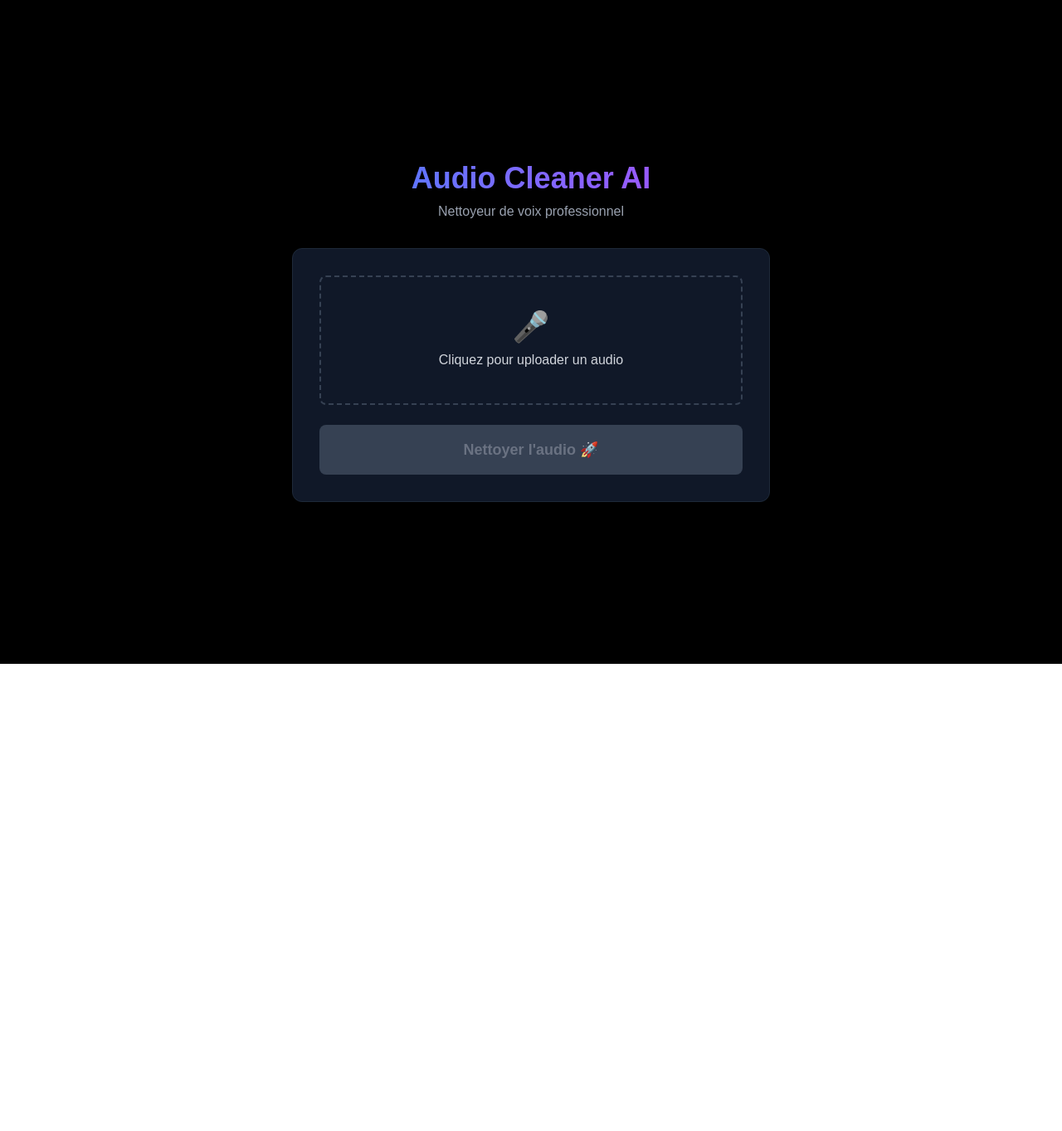
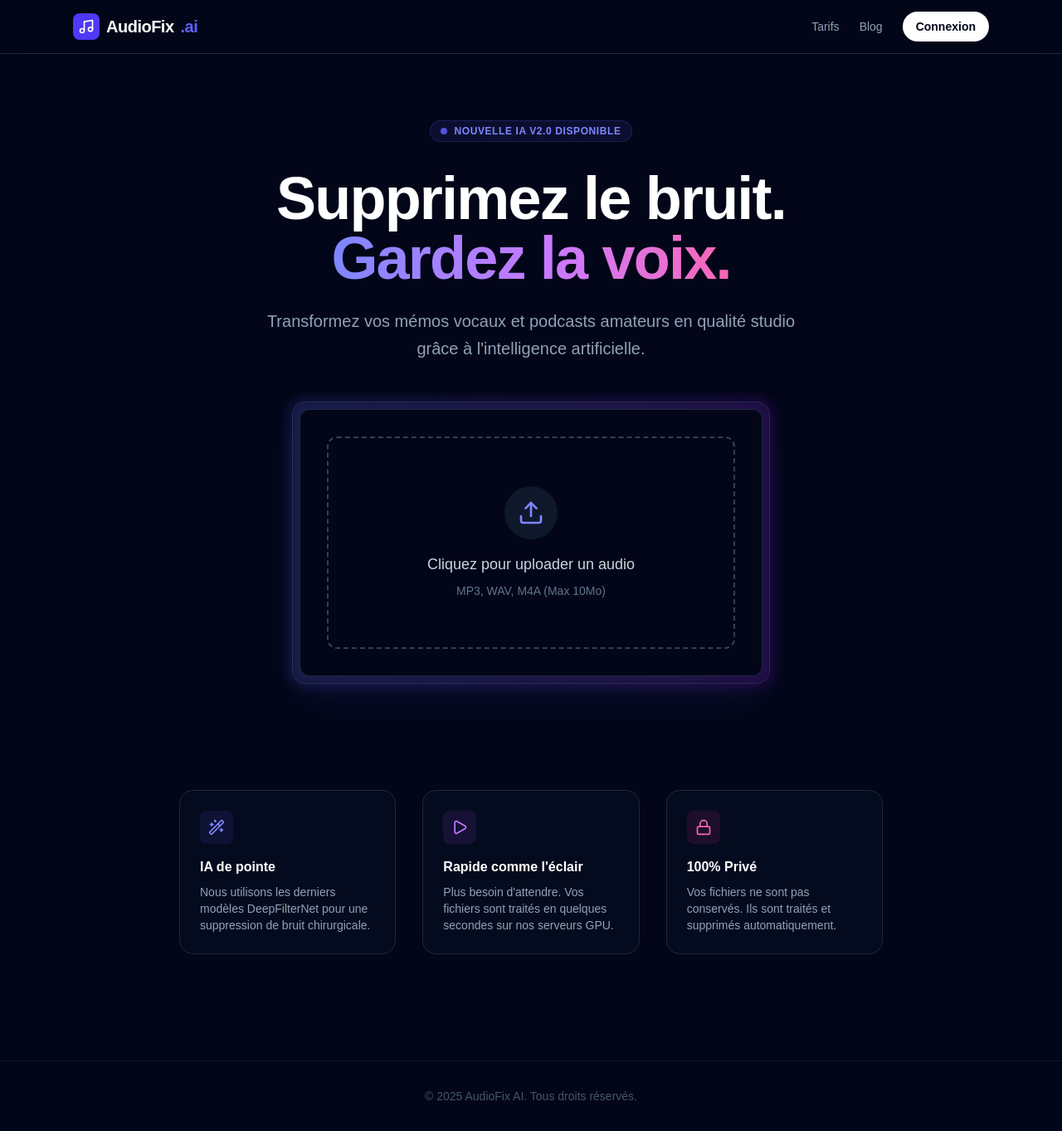
Before and after one commit to mohadzfr/audio-cleaner-saas, a Next.js app: page / in a window 1280 px wide. Shown: the whole page at 83% size. Before the commit the page ends 800 px from the top, so only its background shows below. Built offline with nearby package versions, Linux system fonts and the light colour scheme.

Commit message:
Nouveau Design Pro

```diff
--- a/app/page.tsx
+++ b/app/page.tsx
@@ -1,6 +1,7 @@
 "use client";
 
 import { useState } from "react";
+import { Upload, Wand2, Play, Download, CheckCircle2, Music, Lock } from "lucide-react";
 
 export default function Home() {
   const [file, setFile] = useState<File | null>(null);
@@ -35,7 +36,6 @@ export default function Home() {
       const data = await response.json();
 
       if (response.ok) {
-        // Si c'est un objet, on le stringify, sinon on prend tel quel
         let finalUrl = data.cleanedUrl;
         if (typeof finalUrl === 'object') {
             finalUrl = JSON.stringify(finalUrl);
@@ -51,83 +51,174 @@ export default function Home() {
     }
   };
 
-  // Fonction pour vérifier si c'est un format qu'on peut jouer
-  const isPlayable = result && (result.startsWith("http") || result.startsWith("data:audio"));
+  return (
+    <main className="min-h-screen bg-slate-950 text-white selection:bg-indigo-500 selection:text-white">
 
-  return (
-    <main className="min-h-screen bg-black text-white flex flex-col items-center justify-center p-4">
-      <div className="max-w-xl w-full space-y-8">
+      {/* --- NAVBAR --- */}
+      <nav className="border-b border-slate-800 bg-slate-950/50 backdrop-blur-md sticky top-0 z-50">
+        <div className="max-w-6xl mx-auto px-6 h-16 flex items-center justify-between">
+          <div className="flex items-center gap-2 font-bold text-xl tracking-tight">
+            <div className="w-8 h-8 bg-indigo-600 rounded-lg flex items-center justify-center">
+              <Music className="w-5 h-5 text-white" />
+            </div>
+            AudioFix<span className="text-indigo-500">.ai</span>
+          </div>
+          <div className="hidden md:flex items-center gap-6 text-sm font-medium text-slate-400">
+            <span className="hover:text-white cursor-pointer transition-colors">Tarifs</span>
+            <span className="hover:text-white cursor-pointer transition-colors">Blog</span>
+            <button className="px-4 py-2 bg-white text-slate-950 rounded-full hover:bg-slate-200 transition-colors font-semibold">
+              Connexion
+            </button>
+          </div>
+        </div>
+      </nav>
 
-        {/* Header */}
-        <div className="text-center">
-          <h1 className="text-4xl font-bold bg-gradient-to-r from-blue-500 to-purple-500 bg-clip-text text-transparent">
-            Audio Cleaner AI
-          </h1>
-          <p className="mt-2 text-gray-400">Nettoyeur de voix professionnel</p>
+      {/* --- HERO SECTION --- */}
+      <div className="max-w-4xl mx-auto px-6 pt-20 pb-32 text-center">
+
+        <div className="inline-flex items-center gap-2 px-3 py-1 rounded-full bg-indigo-500/10 border border-indigo-500/20 text-indigo-400 text-xs font-bold uppercase tracking-wider mb-8">
+          <span className="w-2 h-2 rounded-full bg-indigo-500 animate-pulse"></span>
+          Nouvelle IA v2.0 Disponible
         </div>
 
-        {/* Zone Upload */}
-        <div className="bg-gray-900 p-8 rounded-xl border border-gray-800 text-center shadow-2xl">
-          <div className="mb-6">
-            <label className={`cursor-pointer block w-full p-10 border-2 border-dashed rounded-lg transition-all ${file ? 'border-green-500 bg-green-900/10' : 'border-gray-700 hover:border-blue-500 hover:bg-gray-800'}`}>
-              <div className="text-4xl mb-2">{file ? "✅" : "🎤"}</div>
-              <span className="text-gray-300 font-medium">
-                {file ? file.name : "Cliquez pour uploader un audio"}
+        <h1 className="text-5xl md:text-7xl font-extrabold tracking-tight mb-6">
+          Supprimez le bruit.<br />
+          <span className="bg-gradient-to-r from-indigo-400 via-purple-400 to-pink-400 bg-clip-text text-transparent">
+            Gardez la voix.
           </span>
+        </h1>
+
+        <p className="text-slate-400 text-lg md:text-xl mb-12 max-w-2xl mx-auto leading-relaxed">
+          Transformez vos mémos vocaux et podcasts amateurs en qualité studio grâce à l'intelligence artificielle.
+        </p>
+
+        {/* --- UPLOAD CARD --- */}
+        <div className="bg-slate-900/50 border border-slate-800 p-2 rounded-2xl shadow-2xl shadow-indigo-500/10 backdrop-blur-sm max-w-xl mx-auto relative group">
+
+          {/* Glow Effect derrière la boite */}
+          <div className="absolute -inset-1 bg-gradient-to-r from-indigo-500 to-purple-600 rounded-2xl blur opacity-20 group-hover:opacity-40 transition duration-1000"></div>
+
+          <div className="relative bg-slate-950 rounded-xl p-8 border border-slate-800">
+
+            {!file && !loading && !result && (
+              <label className="flex flex-col items-center justify-center h-64 border-2 border-dashed border-slate-700 rounded-xl cursor-pointer hover:border-indigo-500 hover:bg-slate-900/50 transition-all group">
+                <div className="p-4 bg-slate-900 rounded-full mb-4 group-hover:scale-110 transition-transform">
+                  <Upload className="w-8 h-8 text-indigo-400" />
+                </div>
+                <p className="text-lg font-medium text-slate-300">Cliquez pour uploader un audio</p>
+                <p className="text-sm text-slate-500 mt-2">MP3, WAV, M4A (Max 10Mo)</p>
                 <input type="file" accept="audio/*" onChange={handleFileChange} className="hidden" />
               </label>
+            )}
+
+            {file && !loading && !result && (
+              <div className="text-center py-10">
+                <div className="w-16 h-16 bg-green-500/10 rounded-full flex items-center justify-center mx-auto mb-4">
+                  <Music className="w-8 h-8 text-green-500" />
                 </div>
+                <h3 className="text-xl font-bold text-white mb-1 truncate px-4">{file.name}</h3>
+                <p className="text-slate-500 text-sm mb-8">Prêt à être nettoyé</p>
 
                 <button
                   onClick={cleanAudio}
-            disabled={loading || !file}
-            className={`w-full py-4 rounded-lg font-bold text-lg transition-all transform hover:scale-[1.02] ${
-              loading || !file
-                ? "bg-gray-700 cursor-not-allowed text-gray-500"
-                : "bg-gradient-to-r from-blue-600 to-purple-600 text-white shadow-lg shadow-purple-900/50"
-            }`}
+                  className="w-full py-4 bg-indigo-600 hover:bg-indigo-500 text-white rounded-xl font-bold text-lg transition-all shadow-lg shadow-indigo-900/20 flex items-center justify-center gap-2"
                 >
-            {loading ? "Nettoyage IA en cours..." : "Nettoyer l'audio 🚀"}
+                  <Wand2 className="w-5 h-5" />
+                  Nettoyer l'audio maintenant
                 </button>
-        </div>
 
-        {/* Erreur */}
-        {error && (
-          <div className="p-4 bg-red-900/50 border border-red-500 rounded text-red-200 text-center">
-            🚨 {error}
+                <button
+                  onClick={() => setFile(null)}
+                  className="mt-4 text-sm text-slate-500 hover:text-white underline"
+                >
+                  Changer de fichier
+                </button>
               </div>
             )}
 
-        {/* Résultat Final */}
+            {loading && (
+              <div className="text-center py-12">
+                <div className="relative w-20 h-20 mx-auto mb-6">
+                  <div className="absolute inset-0 border-4 border-slate-800 rounded-full"></div>
+                  <div className="absolute inset-0 border-4 border-indigo-500 rounded-full border-t-transparent animate-spin"></div>
+                </div>
+                <h3 className="text-xl font-bold text-white mb-2">L'IA travaille...</h3>
+                <p className="text-slate-400">Suppression du souffle et du bruit de fond</p>
+              </div>
+            )}
+
             {result && (
-          <div className="p-8 bg-gray-900 border border-green-500/50 rounded-xl mt-8 animate-fade-in shadow-2xl shadow-green-900/20">
-            <h3 className="text-green-400 font-bold mb-6 text-center text-xl">✨ Audio Nettoyé avec Succès !</h3>
+              <div className="text-center py-6">
+                <div className="w-16 h-16 bg-green-500 rounded-full flex items-center justify-center mx-auto mb-6 shadow-lg shadow-green-500/20 animate-bounce-slow">
+                  <CheckCircle2 className="w-8 h-8 text-white" />
+                </div>
+                <h3 className="text-2xl font-bold text-white mb-2">C'est prêt !</h3>
+                <p className="text-slate-400 mb-8">Votre audio est propre comme un sou neuf.</p>
 
-            {isPlayable ? (
-                <div className="space-y-6">
-                    {/* Le Lecteur Audio */}
-                    <audio controls src={result} className="w-full h-12 rounded-lg" />
+                <div className="bg-slate-900 p-4 rounded-xl border border-slate-800 mb-6">
+                  <audio controls src={result} className="w-full h-10" />
+                </div>
 
-                    {/* Bouton Télécharger */}
-                    <div className="text-center">
+                <div className="flex gap-3">
                   <a
                     href={result}
-                            download="mon-audio-propre.wav"
-                            className="inline-flex items-center px-6 py-3 bg-green-600 hover:bg-green-500 rounded-lg text-white font-bold transition-colors shadow-lg"
+                    download="audio-clean.wav"
+                    className="flex-1 py-3 bg-white text-slate-950 rounded-xl font-bold hover:bg-slate-200 transition-colors flex items-center justify-center gap-2"
                   >
-                            📥 Télécharger le fichier
+                    <Download className="w-4 h-4" />
+                    Télécharger
                   </a>
+                  <button
+                    onClick={() => { setFile(null); setResult(null); }}
+                    className="px-4 py-3 border border-slate-700 rounded-xl hover:bg-slate-800 transition-colors text-slate-300"
+                  >
+                    Nouveau
+                  </button>
                 </div>
               </div>
-            ) : (
-                <div className="text-yellow-500 text-center break-words text-xs">
-                    Format reçu non reconnu : {result.substring(0, 50)}...
+            )}
+
+            {error && (
+              <div className="mt-6 p-4 bg-red-500/10 border border-red-500/20 rounded-xl flex items-center gap-3 text-red-400">
+                <div className="w-2 h-2 bg-red-500 rounded-full"></div>
+                {error}
               </div>
             )}
           </div>
-        )}
+        </div>
+
+        {/* --- FEATURES --- */}
+        <div className="grid md:grid-cols-3 gap-8 mt-32 text-left">
+          <div className="p-6 rounded-2xl bg-slate-900/30 border border-slate-800 hover:border-indigo-500/30 transition-colors">
+            <div className="w-10 h-10 bg-indigo-500/10 rounded-lg flex items-center justify-center mb-4">
+              <Wand2 className="w-5 h-5 text-indigo-400" />
+            </div>
+            <h3 className="font-bold text-white mb-2">IA de pointe</h3>
+            <p className="text-slate-400 text-sm">Nous utilisons les derniers modèles DeepFilterNet pour une suppression de bruit chirurgicale.</p>
+          </div>
+          <div className="p-6 rounded-2xl bg-slate-900/30 border border-slate-800 hover:border-purple-500/30 transition-colors">
+            <div className="w-10 h-10 bg-purple-500/10 rounded-lg flex items-center justify-center mb-4">
+              <Play className="w-5 h-5 text-purple-400" />
+            </div>
+            <h3 className="font-bold text-white mb-2">Rapide comme l'éclair</h3>
+            <p className="text-slate-400 text-sm">Plus besoin d'attendre. Vos fichiers sont traités en quelques secondes sur nos serveurs GPU.</p>
+          </div>
+          <div className="p-6 rounded-2xl bg-slate-900/30 border border-slate-800 hover:border-pink-500/30 transition-colors">
+            <div className="w-10 h-10 bg-pink-500/10 rounded-lg flex items-center justify-center mb-4">
+              <Lock className="w-5 h-5 text-pink-400" />
+            </div>
+            <h3 className="font-bold text-white mb-2">100% Privé</h3>
+            <p className="text-slate-400 text-sm">Vos fichiers ne sont pas conservés. Ils sont traités et supprimés automatiquement.</p>
+          </div>
+        </div>
 
       </div>
+
+      {/* Footer simple */}
+      <div className="border-t border-slate-900 py-8 text-center text-slate-600 text-sm">
+        &copy; 2025 AudioFix AI. Tous droits réservés.
+      </div>
+
     </main>
   );
 }
--- a/package.json
+++ b/package.json
@@ -9,6 +9,7 @@
     "lint": "eslint"
   },
   "dependencies": {
+    "lucide-react": "^0.554.0",
     "next": "16.0.3",
     "react": "19.2.0",
     "react-dom": "19.2.0",
```
Also changed, not shown: 1 other file (tests, documents, lock files or other folders). Lines whose indentation alone changed are shown as unchanged.
